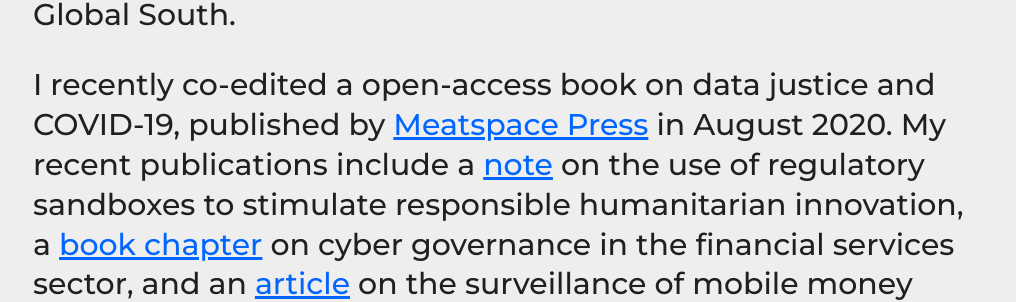
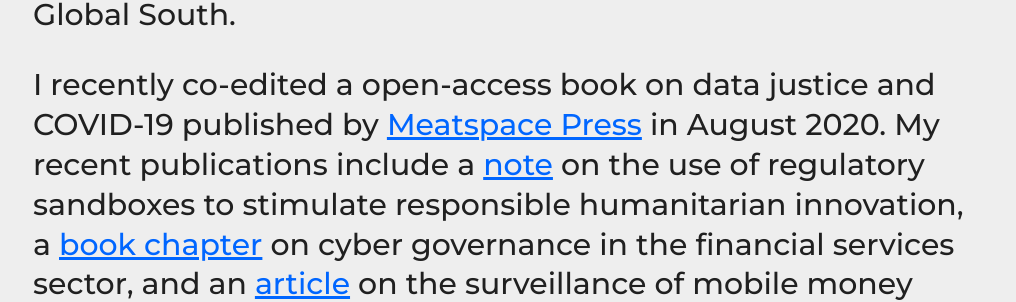
Before and after one commit to haroonalrasheed/641a, a Jekyll site: the page built from index.md, in a window 1280 px wide. Shown: the part 595-897 px from the top of the page, without its empty margins (131-1147 px from the left). Built offline with Jekyll 4.4.1, drawn with Linux system fonts in a browser that asks for light colours.

```diff
--- a/index.md
+++ b/index.md
@@ -7,7 +7,7 @@ I am a technology policy expert specializing in cybersecurity, privacy, and digi
 
 My research interests include cyber policy, critical infrastructure protection, surveillance, biometrics, technology regulation, cybersecurity in the financial services sector, and data in development and humanitarian contexts. I am particularly interested in exploring these topics across the Global South.
 
-I recently co-edited a open-access book on data justice and COVID-19, published by [Meatspace Press](https://meatspacepress.com) in August 2020. My recent publications include a [note](https://doi.org/10.1111/1758-5899.12729) on the use of regulatory sandboxes to stimulate responsible humanitarian innovation, a [book chapter](/CyberGovernanceFSS.pdf) on cyber governance in the financial services sector, and an [article](https://doi.org/10.24908/ss.v17i1/2.12924) on the surveillance of mobile money platforms.
+I recently co-edited a open-access book on data justice and COVID-19 published by [Meatspace Press](https://meatspacepress.com) in August 2020. My recent publications include a [note](https://doi.org/10.1111/1758-5899.12729) on the use of regulatory sandboxes to stimulate responsible humanitarian innovation, a [book chapter](/CyberGovernanceFSS.pdf) on cyber governance in the financial services sector, and an [article](https://doi.org/10.24908/ss.v17i1/2.12924) on the surveillance of mobile money platforms.
 
 Prior to joining Tilburg Law School, I was a Vice President of Cyber Policy at JPMorgan Chase in New York from 2015-2018. I have also worked in tech policy roles at the OECD, European Commission's Joint Research Centre, Vodafone Group, and [elsewhere](http://sixfouronea.net/professional-history/).
 
```
